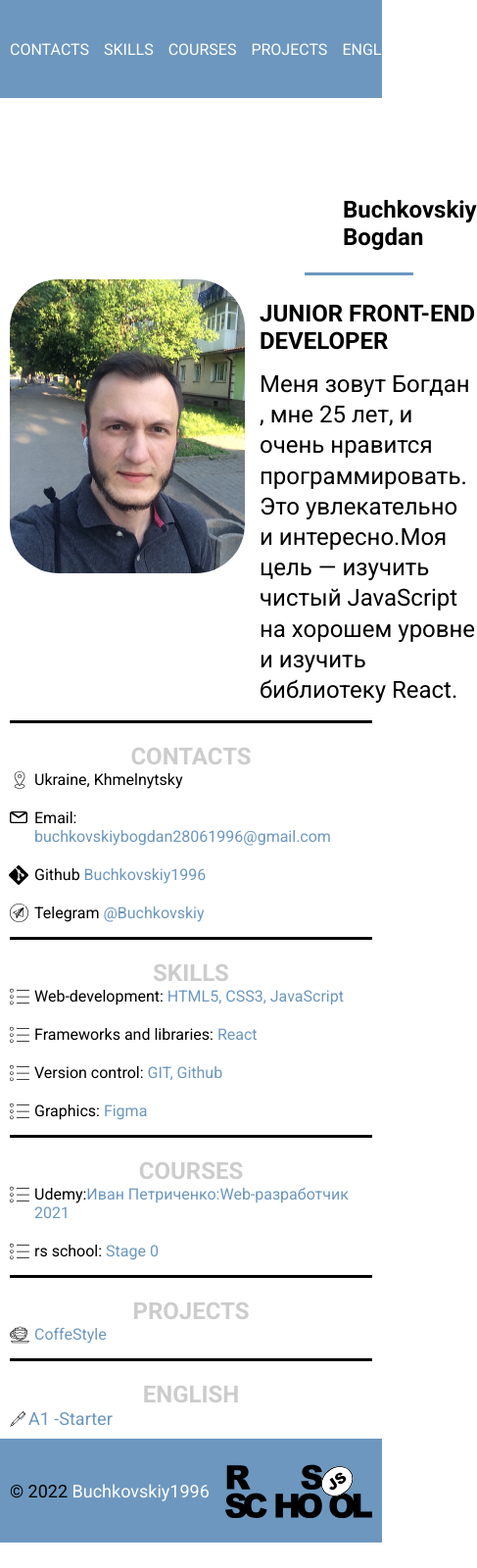
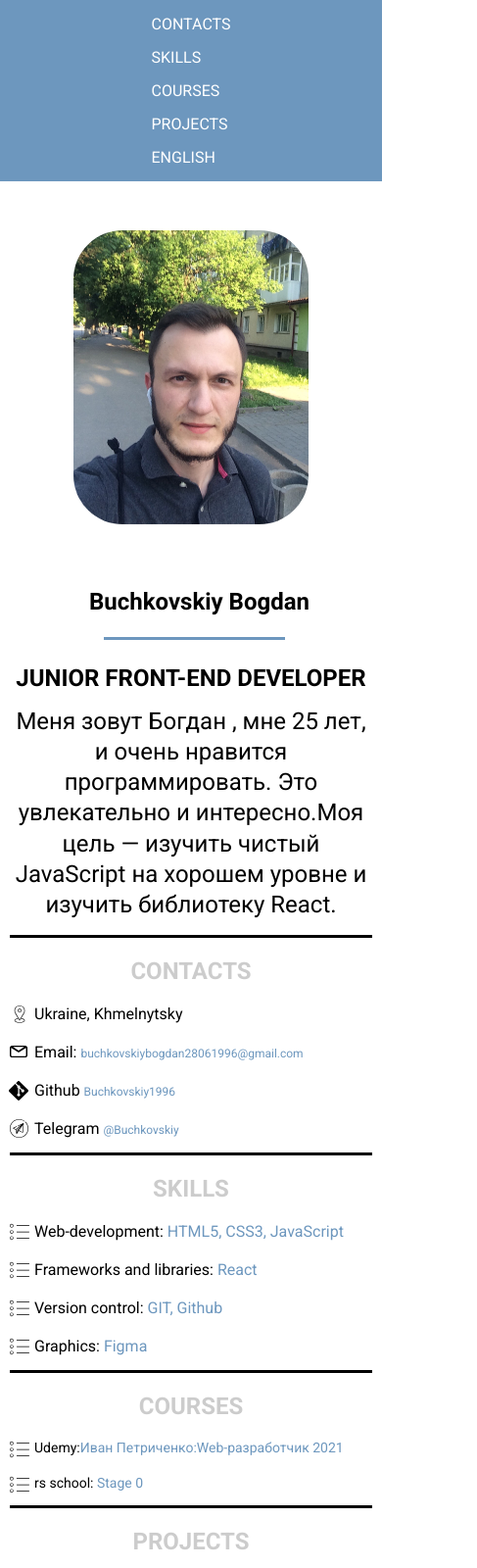
Before and after one commit to Buchkovskiy1996/rsschool-cv, a plain HTML site: page index.html in a window 390 px wide. Shown: the top 1600 px of the page at 98% size, 487 px wide, since content can reach past the window. Before the commit the page ends 1574 px from the top, so only its background shows below. Drawn offline with Linux system fonts and the light colour scheme.

Commit message:
adapted to all devices to 320px

```diff
--- a/index.html
+++ b/index.html
@@ -71,7 +71,8 @@
           <li class="contacts__item map__item">Ukraine, Khmelnytsky</li>
           <li class="contacts__item email__item">
             Email:
-            <a target="_blank"
+            <a
+              target="_blank"
               class="contacts__link"
               href="mailto:buchkovskiybogdan28061996@gmail.com"
               >buchkovskiybogdan28061996@gmail.com
@@ -79,13 +80,19 @@
           </li>
           <li class="contacts__item github__item">
             Github
-            <a target="_blank" class="contacts__link" href="https://github.com/Buchkovskiy1996"
+            <a
+              target="_blank"
+              class="contacts__link"
+              href="https://github.com/Buchkovskiy1996"
               >Buchkovskiy1996
             </a>
           </li>
           <li class="contacts__item telegram__item">
             Telegram
-            <a target="_blank" class="contacts__link" href="https://telegram.me/Buchkovskiy"
+            <a
+              target="_blank"
+              class="contacts__link"
+              href="https://telegram.me/Buchkovskiy"
               >@Buchkovskiy
             </a>
           </li>
@@ -122,14 +129,17 @@
         </ul>
         <div class="line"></div>
       </div>
-      </div>
     </section>
     <section class="portfolio">
       <div class="container">
         <h2 class="portfolio__title">PROJECTS</h2>
         <ul class="portfolio__list">
           <li class="portfolio__item">
-            <a class="portfolio__link" href="https://buchkovskiy1996.github.io/CoffeStyle.io/">CoffeStyle</a>
+            <a
+              class="portfolio__link"
+              href="https://buchkovskiy1996.github.io/CoffeStyle.io/"
+              >CoffeStyle</a
+            >
           </li>
         </ul>
         <div class="line"></div>
@@ -137,9 +147,7 @@
     </section>
     <section class="english">
       <div class="container">
-        <h2 class="english__title">
-          english
-        </h2>
+        <h2 class="english__title">english</h2>
         <p class="emglish__text">A1 -Starter</p>
       </div>
     </section>
@@ -147,15 +155,23 @@
       <div class="container">
         <div class="footer__inner">
           <div class="text__wrapper">
-            <p class="footer__text">© 2022 <a href="https://github.com/Buchkovskiy1996">Buchkovskiy1996</a></p>
+            <p class="footer__text">
+              © 2022
+              <a href="https://github.com/Buchkovskiy1996">Buchkovskiy1996</a>
+            </p>
           </div>
           <div class="footer__logo">
-   <a target="_blank" class="img__link"  href="https://rs.school/js/">
-    <img class="footer__img" src="assets/img/rs_school_js.svg" alt="rs_school">
+            <a target="_blank" class="img__link" href="https://rs.school/js/">
+              <img
+                class="footer__img"
+                src="assets/img/rs_school_js.svg"
+                alt="rs_school"
+              />
             </a>
           </div>
         </div>
       </div>
     </footer>
+    <script src="js/"></script>
   </body>
 </html>
--- /dev/null
+++ b/js/main.js
@@ -0,0 +1,2 @@
+const burger = document.querySelector(".burger");
+const menu__item = document.querySelector(".menu__item");
--- a/style.css
+++ b/style.css
@@ -137,7 +137,6 @@ body {
   display: block;
   position: absolute;
   bottom: 25px;
-  left: 46px;
   border-bottom: 3px solid rgb(109, 151, 190);
   width: 50%;
   height: 1px;
@@ -148,8 +147,8 @@ body {
 }
 
 .about__text {
+  max-width: 444px;
   padding-top: 15px;
-  max-width: 600px;
   font-size: 24px;
   font-weight: 400;
   line-height: 130%;
@@ -320,3 +319,67 @@ footer {
 .footer__img {
   width: 150px;
 }
+
+@media (max-width: 600px) {
+  .main__inner {
+    flex-direction: column;
+  }
+  .main__text {
+    text-align: center;
+  }
+  .main__title::after {
+    left: 26%;
+  }
+  .title__contacts,
+  .my__skills,
+  .my__coursres,
+  .portfolio__title,
+  .english__title {
+    margin-bottom: 20px;
+  }
+}
+
+@media (max-width: 723px) {
+  .main__inner {
+    flex-direction: column;
+  }
+  .footer__inner {
+    flex-direction: column;
+  }
+  .footer__text {
+    margin-bottom: 20px;
+  }
+}
+@media (max-width: 600px) {
+  .main__title {
+    padding-left: 17px;
+  }
+}
+
+@media (max-width: 550px) {
+  .menu {
+    padding: 15px 0;
+  }
+  .menu__list {
+    flex-direction: column;
+  }
+  .menu__item + .menu__item {
+    margin: 0;
+    margin-top: 15px;
+  }
+}
+
+@media (max-width: 400px) {
+  .contacts__link {
+    font-size: 12px;
+  }
+  .courses__item {
+    font-size: 14px;
+  }
+}
+
+@media (max-width: 380px) {
+  .about__text {
+    font-size: 18px;
+  }
+}
```
Also changed, not shown: assets/icons/close.svg (added), assets/icons/open.svg (added). Lines whose indentation alone changed are shown as unchanged.
